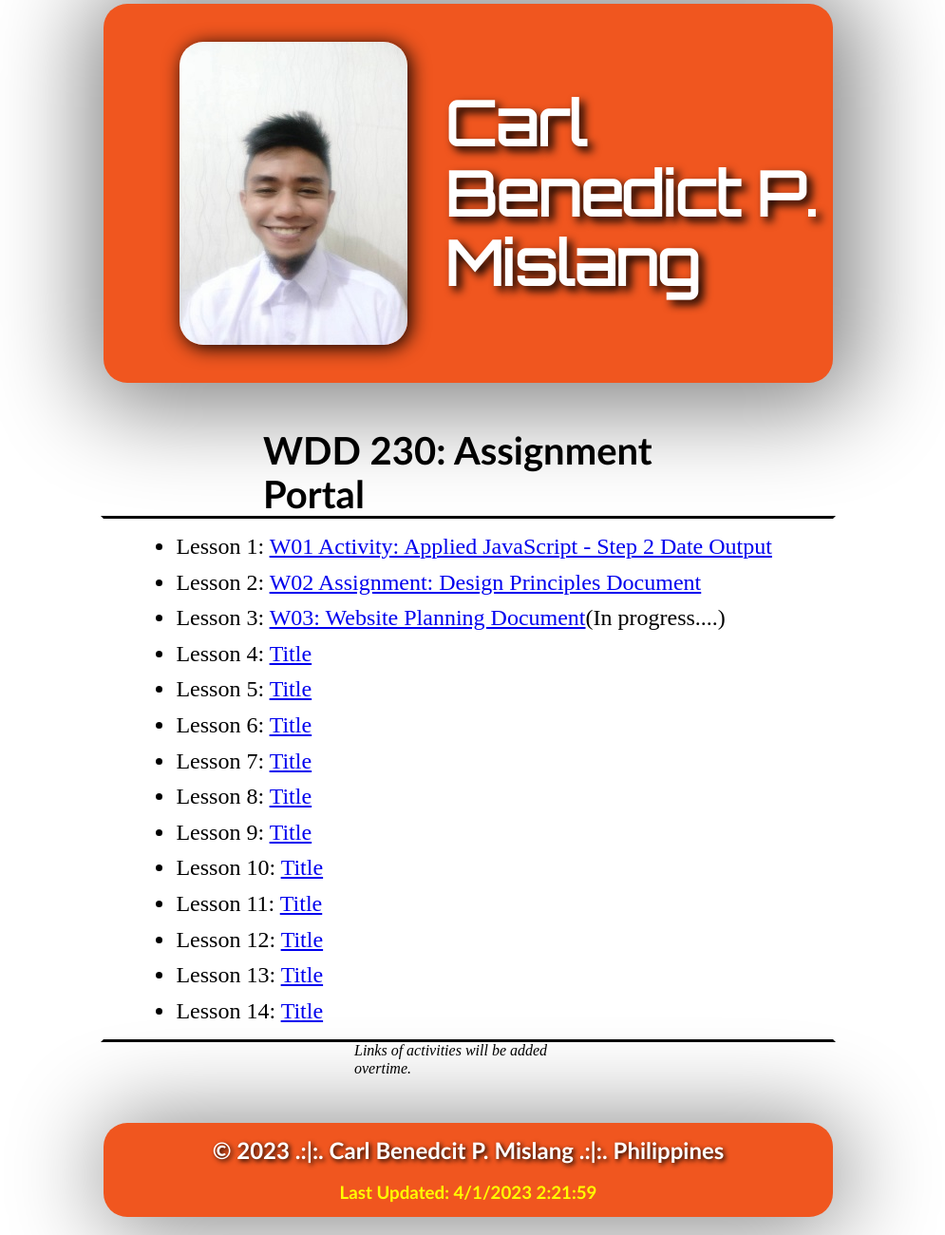
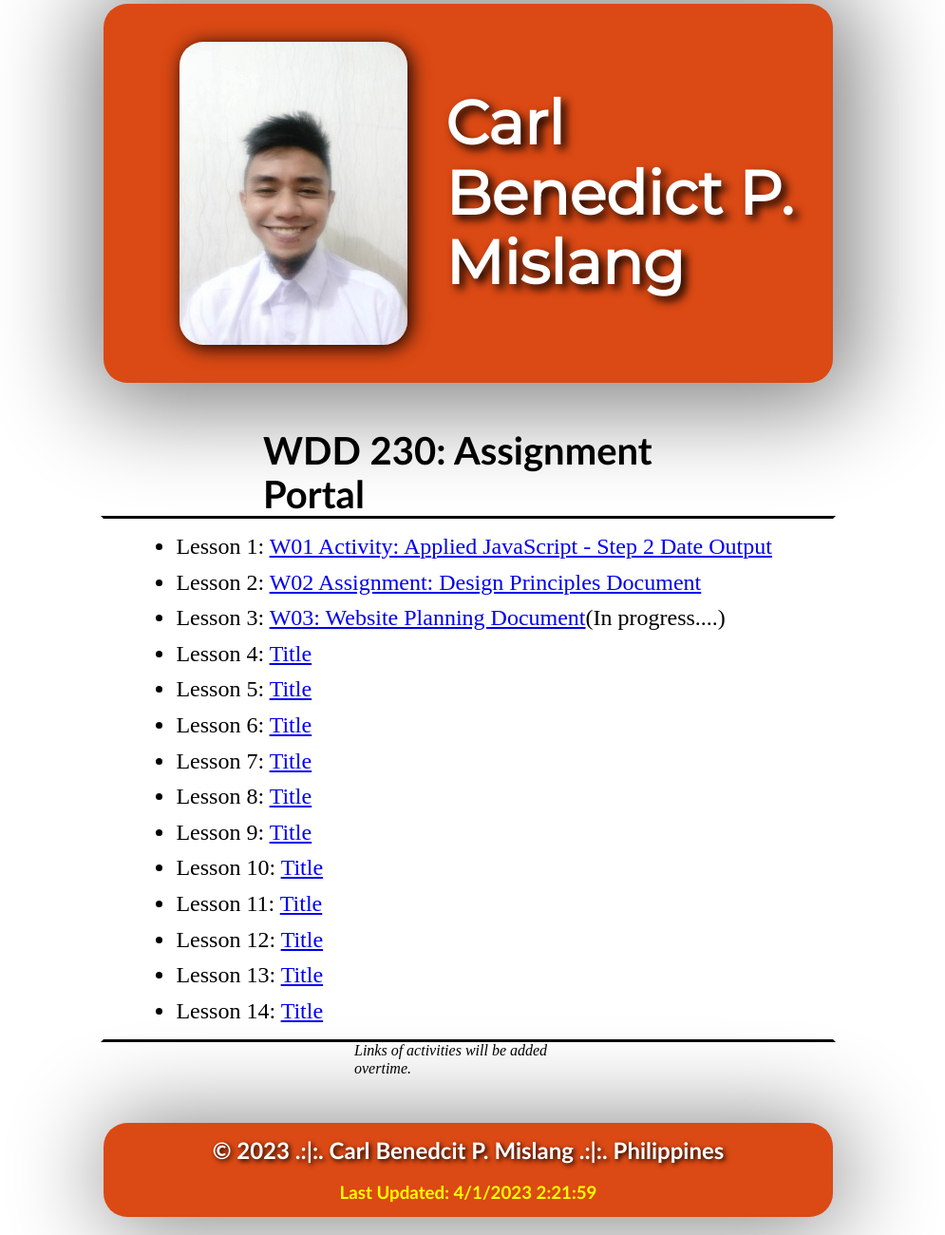
Before and after one commit to mislangc/wdd230, a plain HTML site: page index.html in a window 1280 px wide. Shown: the part 44-1344 px from the top of the page at 95% size, without its empty margins (147-1142 px from the left). Drawn offline with Linux system fonts and the light colour scheme.

Commit message:
home page portal color and font adjustment

```diff
--- a/index.html
+++ b/index.html
@@ -3,6 +3,7 @@
 <head>
     <link rel="stylesheet" href="styles/normalize.css">
     <link href="https://fonts.googleapis.com/css2?family=Orbitron&display=swap" rel="stylesheet">
+    <link href="https://fonts.googleapis.com/css2?family=Montserrat&family=Roboto+Slab&display=swap" rel="stylesheet">
     <link rel="stylesheet" href="styles/home-page.css">
     <link rel="stylesheet" href="styles/medium.css">
     <meta charset="UTF-8">
--- a/styles/home-page.css
+++ b/styles/home-page.css
@@ -3,7 +3,7 @@ body {
     margin: auto;
 }
 #profile-section {
-    background-color: rgb(240, 86, 31);
+    background-color: rgb(219, 73, 20);
     width: 80%;
     margin: auto;
     display: grid;
@@ -24,7 +24,7 @@ body {
     margin: auto;
     font-size: 8vh;
     color: white;
-    font-family: 'Orbitron', sans-serif;
+    font-family: 'Montserrat', sans-serif;
     text-shadow: 5px 5px 10px black;
 }
 #assignment-section-title {
@@ -56,7 +56,7 @@ body {
 }
 footer {
     width:80%;
-    background-color: rgb(240, 86, 31);
+    background-color: rgb(219, 73, 20);
     margin: auto;
     border-radius: 25px;
     margin-top: 5%;
```
